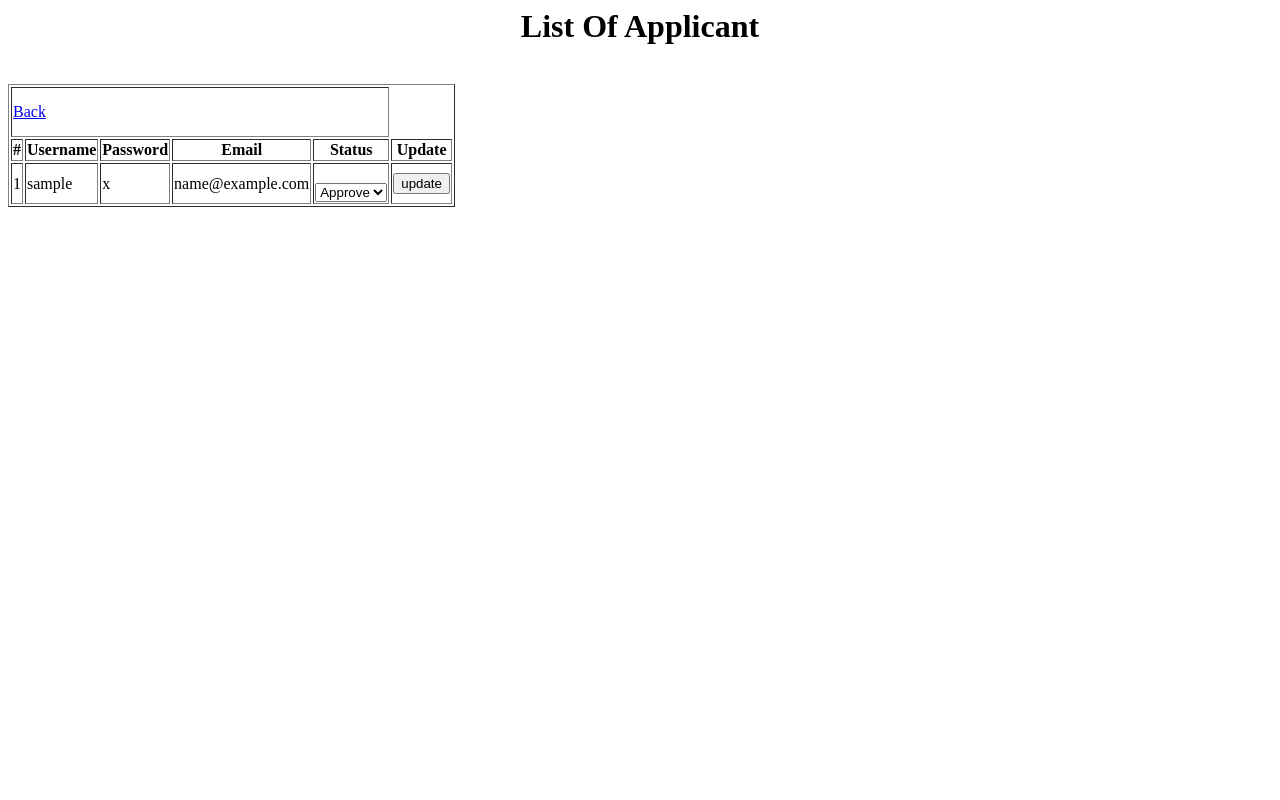
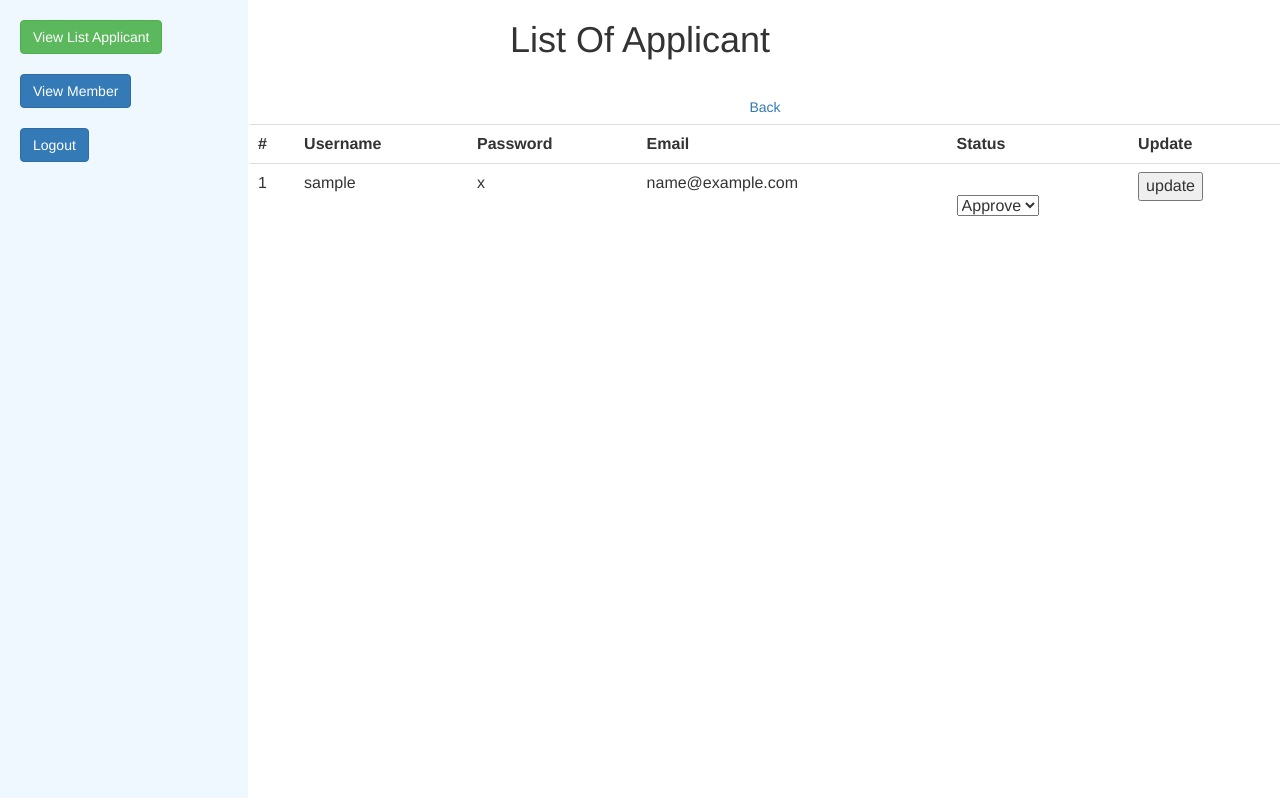
Before and after one commit to amilia23/clubmembership, a PHP site: page /PHP/listapplicant.php in a window 1280 px wide. Run offline with PHP 8.4, Linux system fonts and the light colour scheme; a user stored in the database is signed in; data comes from the database, SQL or seed files in the repository; tables that the repository leaves empty hold one stand-in row (values such as "Sample post").

Commit message:
feat: add UI sitebar

```diff
--- a/PHP/listapplicant.php
+++ b/PHP/listapplicant.php
@@ -11,25 +11,19 @@ if (!isset($_SESSION['login_user'])){
 
 }
 
-$result = mysqli_query($mysqli, "SELECT username FROM admin WHERE username = '$user_check'");
-if($result){
-    $row = mysqli_fetch_array($result, MYSQLI_ASSOC);
-    if($row)
-        $login_session = $row['username'];
-
 ?>
 
 
 <html>
+<?php require('../header.php'); ?>
 <body>
-
-<h1><center> List Of Applicant </center></h1><br>
-<table border = "1">
-<tr>
-	<td colspan="5" height="50px">
-		<a href="admin.php" class="button">Back</a>
-	</td>
-</tr>
+<?php $icon = 'icon1'; require('../sitebars/sitebarAdmin.php'); ?>
+<center>
+<h1>List Of Applicant</h1><br>
+<div style="margin-left: 250px;">
+<a href="admin.php" class="btn btn-dark">Back</a>
+<br />
+<table class="table">
 
     <tr>
       <th>#</th>
@@ -42,6 +36,12 @@ if($result){
     </tr>
 
     <?php
+    $result = mysqli_query($mysqli, "SELECT username FROM admin WHERE username = '$user_check'");
+    if($result){
+        $row = mysqli_fetch_array($result, MYSQLI_ASSOC);
+        if($row)
+            $login_session = $row['username'];
+
         $i = 1;
         $result1= mysqli_query($mysqli, "SELECT * FROM apply");
 		while ($row1 = mysqli_fetch_array($result1)) {
@@ -85,14 +85,11 @@ if($result){
     </form>
 <?php
     $i++;
-}
+    }}
 ?>
 
 </table>
+</div>
+</center>
 </body>
 </html>
-
-    <?php
-
-}
-    ?>
--- a/index.php
+++ b/index.php
@@ -2,7 +2,7 @@
 
 <?php require('header.php'); ?>
 
-<body style="padding-top: 10%;">
+<body style="padding-top: 5%;">
     <center>
         <h1>Welcome To Our Club!</h1>
         <div style="margin-top: 50px;">
--- a/login.php
+++ b/login.php
@@ -1,7 +1,7 @@
 <html>
 <?php require('header.php'); ?>
 
-<body style="padding-top: 10%;">
+<body style="padding-top: 5%;">
     <center>
     <h1>Login Page</h1>
         <div style="margin-top: 50px; width: 500px;">
--- a/register.php
+++ b/register.php
@@ -1,7 +1,7 @@
 <html>
 <?php require('header.php'); ?>
 
-<body style="padding-top: 10%;">
+<body style="padding-top: 5%;">
     <center>
     <h1>Register Account</h1>
         <div style="margin-top: 50px; width: 500px;">
--- /dev/null
+++ b/sitebars/sitebarAdmin.php
@@ -0,0 +1,34 @@
+<link rel='stylesheet' href='../CSS/bootstrap.min.css' type='text/css'>
+
+<?php
+$icon1 = 'btn-primary';
+$icon2 = 'btn-primary';
+$icon3 = 'btn-primary';
+if (isset($icon) && $icon == 'icon1') {
+    $icon1 = 'btn-success';
+}
+if (isset($icon) && $icon == 'icon2') {
+    $icon2 = 'btn-success';
+}
+if (isset($icon) && $icon == 'icon3') {
+    $icon3 = 'btn-success';
+}
+?>
+
+<div style="position: fixed;
+    border-style: solid;
+    border-width: 1px;
+    margin: -1;
+    top: 0;
+    left: 0;
+    width: 250px;
+    height: 100%;
+    background-color: aliceblue;
+    color: white;
+    padding: 20px;">
+    <a href = "listapplicant.php"><button class="btn <?=$icon1?>">View List Applicant</button></a>
+    <br /><br />
+    <a href = "listmember.php"><button class="btn <?=$icon2?>">View Member</button></a>
+    <br /><br />
+    <a href = "Logout.php"><button class="btn <?=$icon3?>">Logout</button></a> <br />
+</div>
```
Also changed, not shown: PHP/admin.php (+8 -36 lines), PHP/customer/customer.php (+18 -18 lines), PHP/listmember.php (+13 -18 lines), sitebars/sitebarCustomer.php (added, +34 -0 lines).
